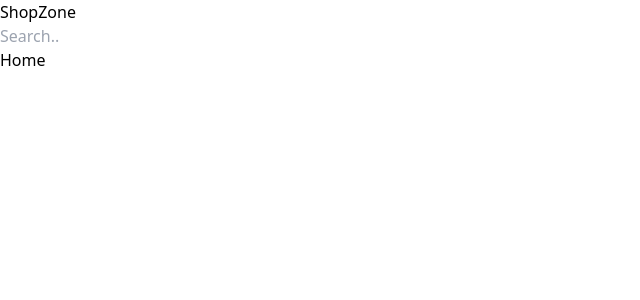
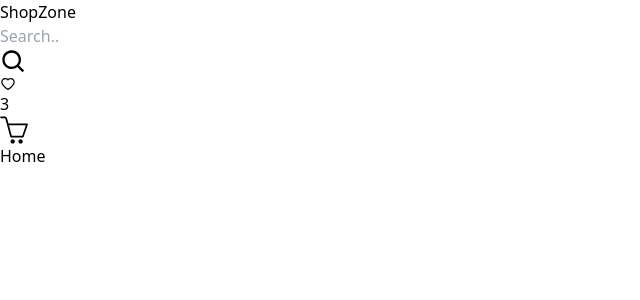
Before and after one commit to numansenlik/e-commerce-website, a React (Vite) app: page / in a window 1280 px wide. Shown: the top 300 px of the page, without its empty margins (0-640 px from the left). Built offline with nearby package versions, Linux system fonts and the light colour scheme.

Commit message:
Navbar rigth basic build created

```diff
--- a/src/components/navbar/navbarItem/NavbarRight.tsx
+++ b/src/components/navbar/navbarItem/NavbarRight.tsx
@@ -1,12 +1,21 @@
-import {BiSearch} from 'react-icons/bi';
+import { BiSearch } from 'react-icons/bi';
+import { AiOutlineHeart } from 'react-icons/ai';
+import { SlBasket } from 'react-icons/sl';
+
 
 function NavbarRight() {
-  return (
-    <div >
-        <div className="">
-            <input type="text" placeholder="Search.." />
+    return (
+        <div className="flex items-center gap-8">
+            <div className="flex items-center border p-3 rounded-full bg-gray-200 ">
+                <input type="text" className='bg-gray-200 outline-none' placeholder="Search.." />
+                <BiSearch size={28} />
+            </div>
+            <AiOutlineHeart />
+            <div className="relative">
+                <div className='absolute -top-3 rounded-full text-white bg-red-500 -right-3 w-5 h-5 flex items-center justify-center '>3</div>
+                <SlBasket size={28} />
+            </div>
         </div>
-    </div>
-  )
+    )
 }
 export default NavbarRight
```
Also changed, not shown: src/App.tsx (+6 -4 lines).
